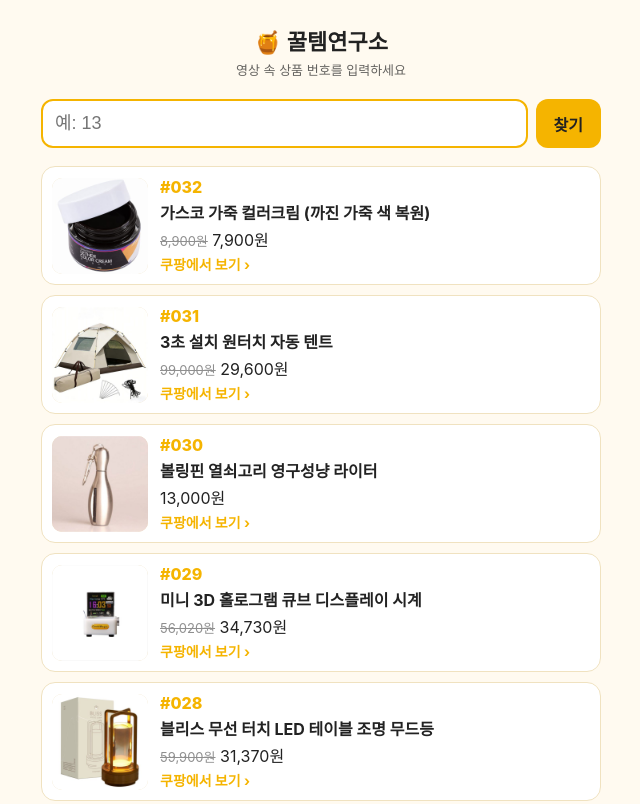
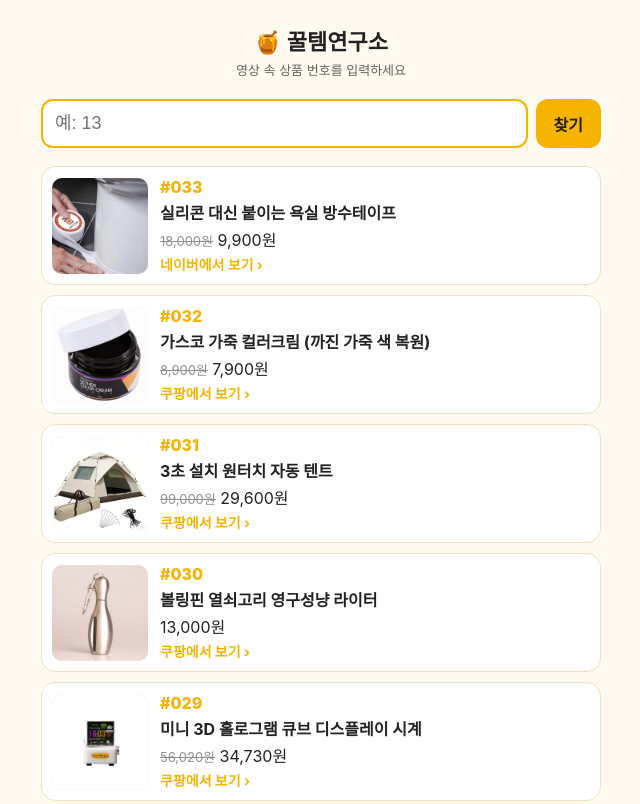
Before and after one commit to inseok1/kkultem, a plain HTML site: page index.html in a window 1280 px wide. Shown: the top 804 px of the page, without its empty margins (319-959 px from the left). Drawn offline with Linux system fonts and the light colour scheme.

Commit message:
상품 33개

```diff
--- a/index.html
+++ b/index.html
@@ -18,6 +18,11 @@ h1{font-size:22px;margin:8px 0 4px;text-align:center} .sub{text-align:center;fon
 </style></head><body><main>
 <h1>🍯 꿀템연구소</h1><p class="sub">영상 속 상품 번호를 입력하세요</p>
 <form class="find" onsubmit="go();return false"><input id="q" inputmode="numeric" placeholder="예: 13" autocomplete="off"><button>찾기</button></form>
+<a class="card" id="n033" href="https://naver.me/x2Yy0LTq" target="_blank" rel="nofollow sponsored noopener">
+  <img src="img/033.jpg" alt="" loading="lazy">
+  <div class="info"><span class="no">#033</span><b>실리콘 대신 붙이는 욕실 방수테이프</b>
+  <span class="price"><s>18,000원</s> 9,900원</span>
+  <span class="btn">네이버에서 보기 ›</span></div></a>
 <a class="card" id="n032" href="https://link.coupang.com/a/i2aMnzB3RI" target="_blank" rel="nofollow sponsored noopener">
   <img src="img/032.jpg" alt="" loading="lazy">
   <div class="info"><span class="no">#032</span><b>가스코 가죽 컬러크림 (까진 가죽 색 복원)</b>
```
Also changed, not shown: img/033.jpg (added).
